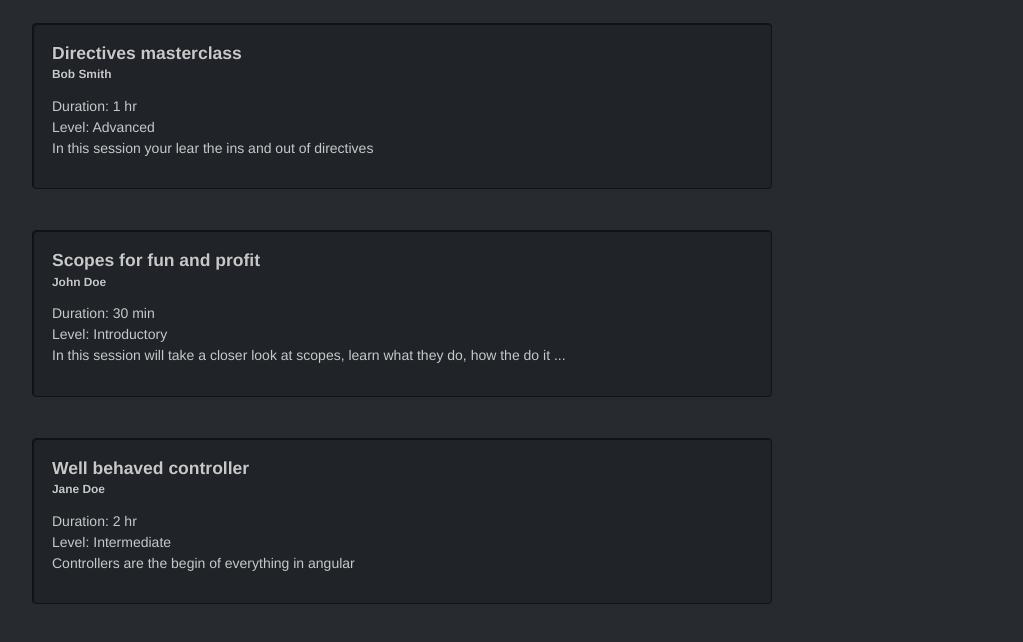
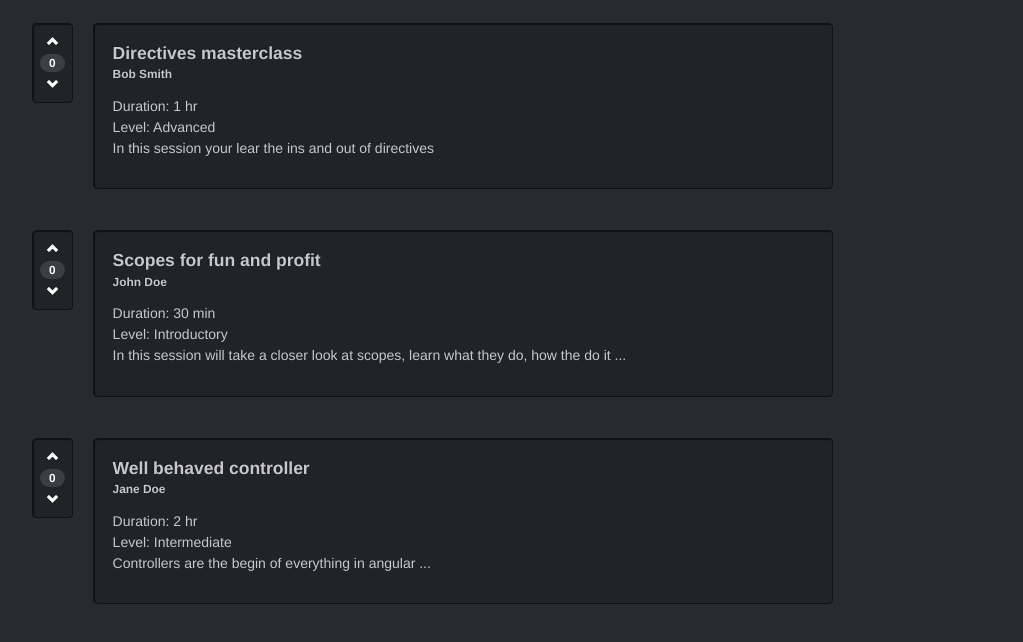
Before and after one commit to carlosbelisario/curso-pluralsigth-angularundamental, a website: page app/EventDetail.html in a window 1280 px wide. Shown: the part 442-1084 px from the top of the page, without its empty margins (118-1141 px from the left). Drawn offline with Linux system fonts and the light colour scheme.

Commit message:
handling event

```diff
--- a/app/EventDetail.html
+++ b/app/EventDetail.html
@@ -40,6 +40,19 @@
                     <ul class="thumbnails">
                         <li ng-repeat="session in event.sessions">
                             <div class="row session">
+                                <div class="span0 well votingWidget">
+                                    <div class="votingButton" ng-click="upVoteSession(session)">
+                                        <i class="icon-chevron-up icon-white"></i>
+                                    </div>
+                                    <div class="badge badge-inverse">
+                                        <div>
+                                            {{session.upVoteCount}}
+                                        </div>
+                                    </div>
+                                    <div class="votingButton" ng-click="downVoteSession(session)">
+                                        <i class="icon-chevron-down icon-white"></i>
+                                    </div>
+                                </div>
                                 <div class="well span9">
                                     <h4 class="well-title">{{session.name}}</h4>
                                     <h6 style="margin-top: -10px;">{{session.creatorName}}</h6>
--- a/app/js/controllers/EventController.js
+++ b/app/js/controllers/EventController.js
@@ -18,23 +18,34 @@ eventsApp.controller('EventController',
                     creatorName: 'Bob Smith',
                     duration: '1 hr',
                     level: 'Advanced',
-                    abstract: 'In this session your lear the ins and out of directives'
+                    abstract: 'In this session your lear the ins and out of directives',
+                    upVoteCount: 0
                 },
                 {
                     name: 'Scopes for fun and profit',
                     creatorName: 'John Doe',
                     duration: '30 min',
                     level: 'Introductory',
-                    abstract: 'In this session will take a closer look at scopes, learn what they do, how the do it ...'
+                    abstract: 'In this session will take a closer look at scopes, learn what they do, how the do it ...',
+                    upVoteCount: 0
                 },
                 {
                     name: 'Well behaved controller',
                     creatorName: 'Jane Doe',
                     duration: '2 hr',
                     level: 'Intermediate',
-                    abstract: 'Controllers are the begin of everything in angular'
+                    abstract: 'Controllers are the begin of everything in angular ...',
+                    upVoteCount: 0
                 }
             ]
         };
+
+        $scope.upVoteSession = function(session) {
+            session.upVoteCount++;
+        };
+
+        $scope.downVoteSession = function(session) {
+            session.upVoteCount--;
+        };
     }
 );
```
